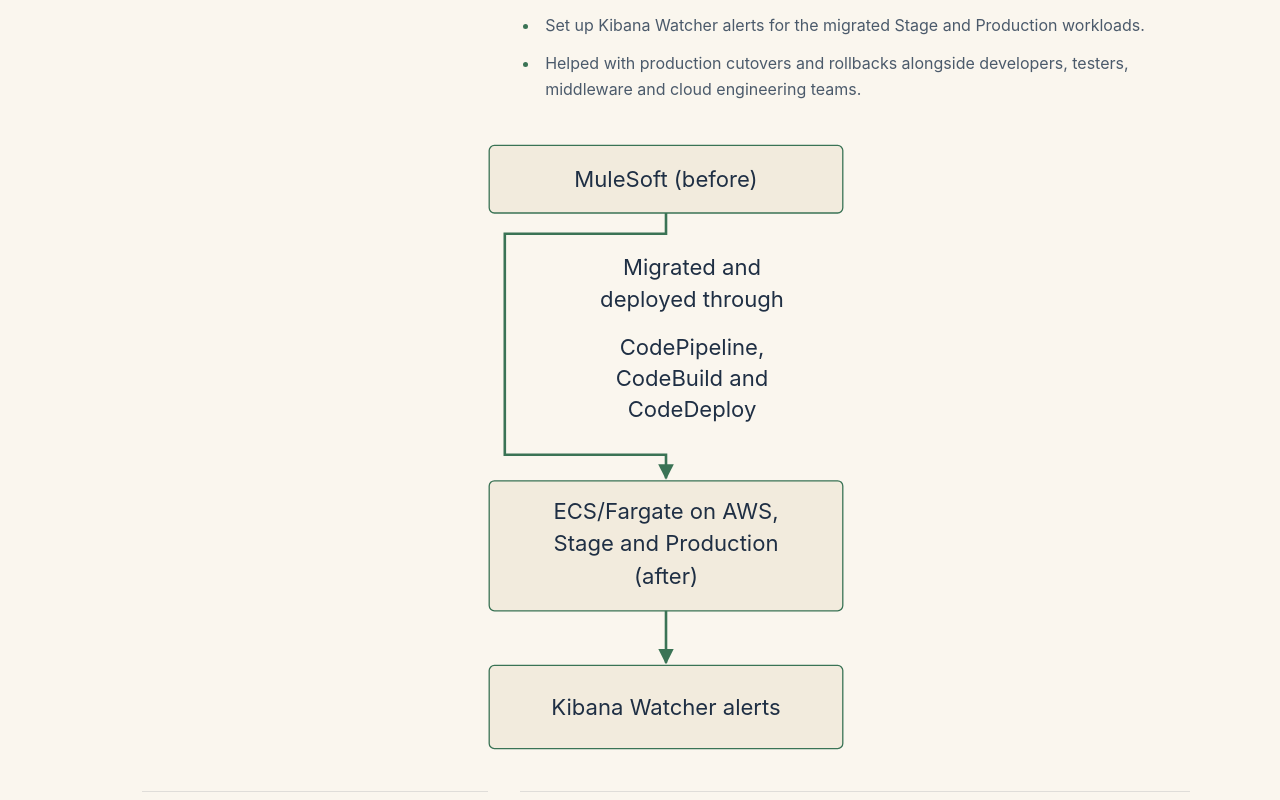
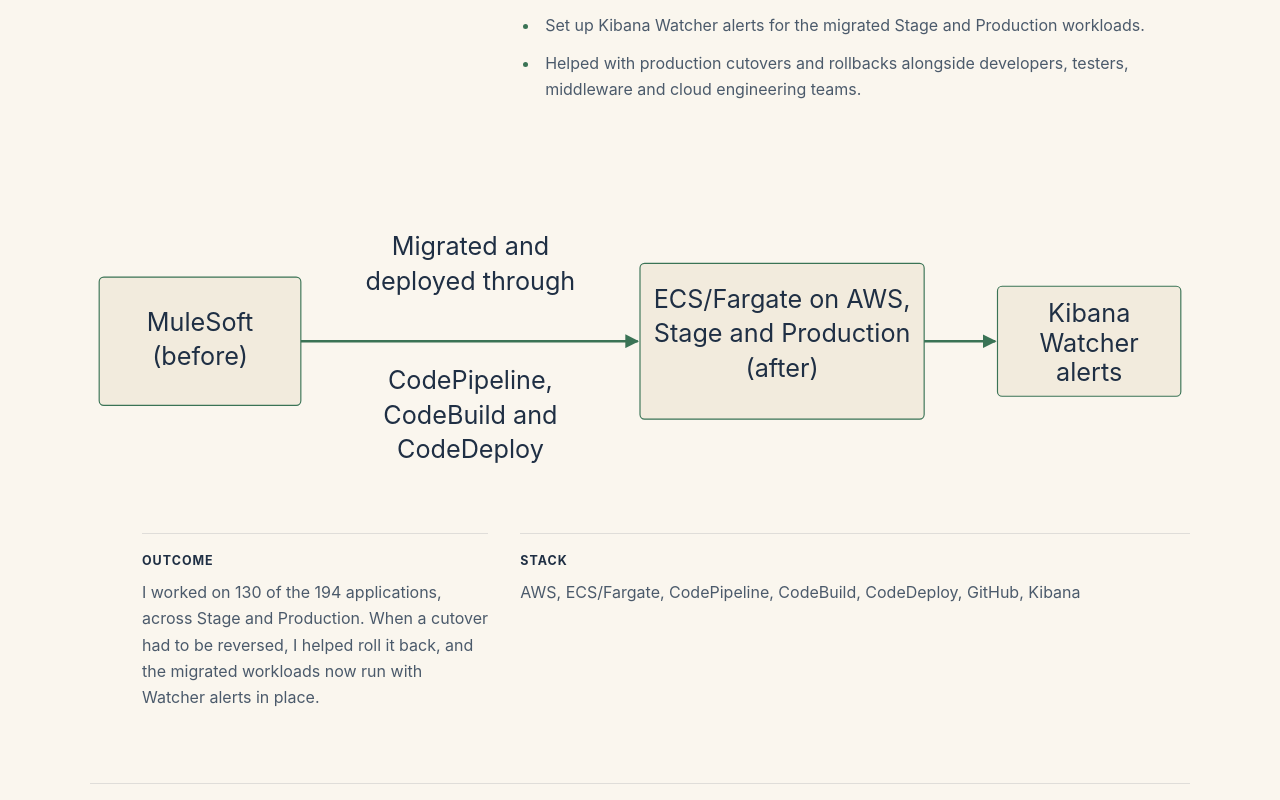
Before and after one commit to ramsrisaikotari/abhiram-portfolio, a React (Vite) app: page / in a window 1280 px wide. Shown: the part 2860-3660 px from the top of the page. Built offline with nearby package versions, Linux system fonts and the light colour scheme; a web font is replaced by a local one.

Commit message:
Iteration 127: draw full-width horizontal diagrams from tablet widths

```diff
--- a/src/components/CaseStudyDiagram.tsx
+++ b/src/components/CaseStudyDiagram.tsx
@@ -1,4 +1,12 @@
-import { useId } from "react";
+import { useId, useSyncExternalStore } from "react";
+
+const desktopQuery = "(min-width: 48rem)";
+function subscribeToLayout(onChange: () => void) {
+  const query = window.matchMedia(desktopQuery);
+  query.addEventListener("change", onChange);
+  return () => query.removeEventListener("change", onChange);
+}
+const isDesktopLayout = () => window.matchMedia(desktopQuery).matches;
 
 const descriptions = [
   {
@@ -20,13 +28,14 @@ const descriptions = [
 
 export default function CaseStudyDiagram({ index }: { index: number }) {
   const id = useId();
+  const wide = useSyncExternalStore(subscribeToLayout, isDesktopLayout);
   const { title, description, height } = descriptions[index];
   const arrow = `url(#${id}-arrow)`;
 
   return (
     <svg
-      className="case-study-diagram"
-      viewBox={`0 0 320 ${height}`}
+      className={`case-study-diagram${wide ? " case-study-diagram-wide" : ""}`}
+      viewBox={wide ? `0 0 960 ${index === 0 ? 320 : 440}` : `0 0 320 ${height}`}
       role="img"
       aria-labelledby={`${id}-title ${id}-description`}
     >
@@ -38,7 +47,63 @@ export default function CaseStudyDiagram({ index }: { index: number }) {
         </marker>
       </defs>
 
-      {index === 0 && (
+      {wide && index === 0 && (
+        <>
+          <rect x="8" y="124" width="176" height="112" rx="4" />
+          <text x="96" y="171"><tspan x="96">MuleSoft</tspan><tspan x="96" dy="30">(before)</tspan></text>
+          <path d="M184 180 H478" markerEnd={arrow} />
+          <text x="332" y="105"><tspan x="332">Migrated and</tspan><tspan x="332" dy="30">deployed through</tspan></text>
+          <text x="332" y="222"><tspan x="332">CodePipeline,</tspan><tspan x="332" dy="30">CodeBuild and</tspan><tspan x="332" dy="30">CodeDeploy</tspan></text>
+          <rect x="480" y="112" width="248" height="136" rx="4" />
+          <text x="604" y="151"><tspan x="604">ECS/Fargate on AWS,</tspan><tspan x="604" dy="30">Stage and Production</tspan><tspan x="604" dy="30">(after)</tspan></text>
+          <path d="M728 180 H790" markerEnd={arrow} />
+          <rect x="792" y="132" width="160" height="96" rx="4" />
+          <text x="872" y="163"><tspan x="872">Kibana</tspan><tspan x="872" dy="26">Watcher</tspan><tspan x="872" dy="26">alerts</tspan></text>
+        </>
+      )}
+
+      {wide && index === 1 && (
+        <>
+          <rect x="8" y="154" width="260" height="90" rx="4" />
+          <text x="138" y="190"><tspan x="138">AWS CDK</tspan><tspan x="138" dy="30">GitHub pull requests</tspan></text>
+          <path d="M268 199 H350 V74 H845 V112" markerEnd={arrow} />
+          <path d="M599 74 V112" markerEnd={arrow} />
+          <text x="620" y="45">Changes through pull requests</text>
+          <rect x="492" y="114" width="214" height="188" rx="4" />
+          <rect x="738" y="114" width="214" height="188" rx="4" />
+          <text className="diagram-region" x="599" y="147"><tspan x="599">Primary region</tspan></text>
+          <text className="diagram-region" x="845" y="142"><tspan x="845">Disaster-recovery</tspan><tspan x="845" dy="26">region</tspan></text>
+          {[599, 845].map((x) => (
+            <text key={x} x={x} y="206"><tspan x={x}>ECS/Fargate</tspan><tspan x={x} dy="28">SQS</tspan><tspan x={x} dy="28">Configuration in S3</tspan></text>
+          ))}
+          <path className="diagram-check" d="M599 302 V368 H138 V246" markerEnd={arrow} />
+          <path className="diagram-check" d="M845 302 V368 H599" />
+          <rect className="diagram-arrow-label" x="355" y="351" width="330" height="34" />
+          <text x="520" y="377">Rollback pull request</text>
+        </>
+      )}
+
+      {wide && index === 2 && (
+        <>
+          <rect x="8" y="108" width="224" height="82" rx="4" />
+          <text x="120" y="157">CloudWatch Logs</text>
+          <path d="M232 149 H338" markerEnd={arrow} />
+          <rect x="340" y="108" width="260" height="82" rx="4" />
+          <text x="470" y="142"><tspan x="470">Amazon Data</tspan><tspan x="470" dy="28">Firehose</tspan></text>
+          <path d="M600 149 H650 V90 H726" markerEnd={arrow} />
+          <path d="M650 149 V224 H726" markerEnd={arrow} />
+          <rect x="728" y="56" width="224" height="68" rx="4" />
+          <text x="840" y="98">Dynatrace</text>
+          <rect x="728" y="190" width="224" height="68" rx="4" />
+          <text x="840" y="232">S3 backup</text>
+          <path className="diagram-check" d="M489 338 V300 H680 V90 H726" markerEnd={arrow} />
+          <path className="diagram-check" d="M714 383 H840 V260" markerEnd={arrow} />
+          <rect x="264" y="338" width="450" height="92" rx="4" />
+          <text x="489" y="365"><tspan x="489">Python validator</tspan><tspan x="489" dy="28">Checks delivery, throttling,</tspan><tspan x="489" dy="28">backup health and freshness</tspan></text>
+        </>
+      )}
+
+      {!wide && index === 0 && (
         <>
           <rect x="24" y="8" width="272" height="52" rx="4" />
           <text x="160" y="40">MuleSoft (before)</text>
@@ -53,7 +118,7 @@ export default function CaseStudyDiagram({ index }: { index: number }) {
         </>
       )}
 
-      {index === 1 && (
+      {!wide && index === 1 && (
         <>
           <rect x="24" y="8" width="272" height="72" rx="4" />
           <text x="160" y="38"><tspan x="160">AWS CDK</tspan><tspan x="160" dy="25">GitHub pull requests</tspan></text>
@@ -68,14 +133,14 @@ export default function CaseStudyDiagram({ index }: { index: number }) {
           {[72, 224].map((x) => (
             <text key={x} x={x} y="250"><tspan x={x}>ECS/Fargate</tspan><tspan x={x} dy="27">SQS</tspan><tspan x={x} dy="27">Configuration</tspan><tspan x={x} dy="22">in S3</tspan></text>
           ))}
-          <path className="diagram-check" d="M72 356 V408 H312 V44 H298 M224 356 V408" markerEnd={undefined} />
+          <path className="diagram-check" d="M72 356 V408 H312 V44 H298 M224 356 V408" />
           <path className="diagram-check" d="M312 44 H298" markerEnd={arrow} />
           <rect className="diagram-arrow-label" x="46" y="391" width="228" height="27" />
           <text x="160" y="410">Rollback pull request</text>
         </>
       )}
 
-      {index === 2 && (
+      {!wide && index === 2 && (
         <>
           <rect x="24" y="8" width="272" height="56" rx="4" />
           <text x="160" y="42">CloudWatch Logs</text>
--- a/src/styles/global.css
+++ b/src/styles/global.css
@@ -718,6 +718,20 @@ footer {
 }
 
 @media (min-width: 48rem) {
+  .case-study-visual {
+    width: calc(100% + 3.25rem);
+    margin-left: -3.25rem;
+  }
+
+  .case-study-diagram-wide {
+    max-width: none;
+  }
+
+  .case-study-diagram-wide text,
+  .case-study-diagram-wide .diagram-region {
+    font-size: 22px;
+  }
+
   .menu-toggle {
     display: none;
   }
```
Also changed, not shown: 1 other file (tests, documents, lock files or other folders).
